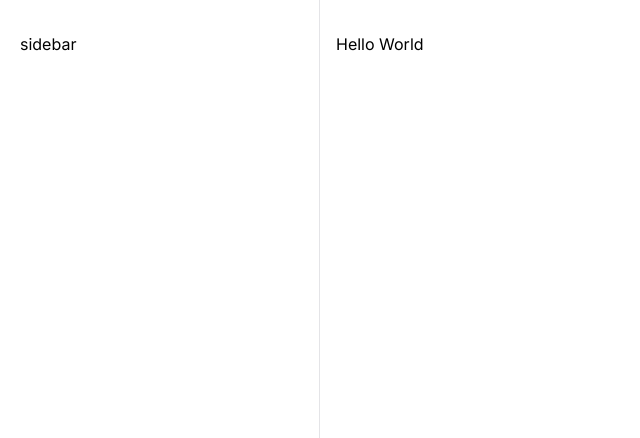
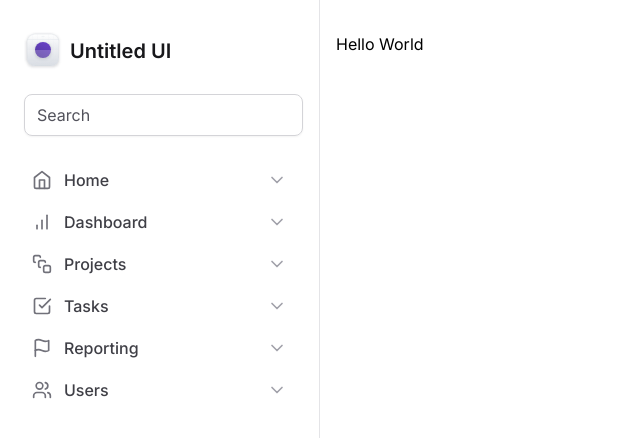
Before and after one commit to gabrieldesiderio/tailwind-next, a Next.js app: page / in a window 1280 px wide. Shown: the top 438 px of the page, without its empty margins (0-640 px from the left). Built offline with nearby package versions, Linux system fonts and the light colour scheme.

Commit message:
add navbar items

```diff
--- a/package.json
+++ b/package.json
@@ -15,6 +15,7 @@
     "autoprefixer": "10.4.14",
     "eslint": "8.46.0",
     "eslint-config-next": "13.4.12",
+    "lucide-react": "^0.264.0",
     "next": "13.4.12",
     "postcss": "8.4.27",
     "react": "18.2.0",
--- a/src/app/layout.tsx
+++ b/src/app/layout.tsx
@@ -1,3 +1,4 @@
+import { Sidebar } from '@/components/Sidebar'
 import './globals.css'
 import type { Metadata } from 'next'
 import { Inter } from 'next/font/google'
@@ -18,7 +19,7 @@
     <html lang="en">
       <body className={inter.className}>
         <div className="grid min-h-screen grid-cols-app">
-          <aside className="border-r border-zinc-200 px-5 py-8">sidebar</aside>
+          <Sidebar />
           <main className="px-4 pb-12 pt-8">{children}</main>
         </div>
       </body>
--- /dev/null
+++ b/src/components/Sidebar/Logo.tsx
@@ -0,0 +1,209 @@
+export function Logo() {
+  return (
+    <strong className="mx-1 flex items-center gap-2 text-xl font-semibold text-zinc-900">
+      <svg
+        width={38}
+        height={38}
+        viewBox="0 0 38 38"
+        fill="none"
+        xmlns="http://www.w3.org/2000/svg"
+      >
+        <g filter="url(#filter0_dd_1509_307)">
+          <g clipPath="url(#clip0_1509_307)">
+            <rect x={3} y={2} width={32} height={32} rx={8} fill="#fff" />
+            <rect
+              x={3}
+              y={2}
+              width={32}
+              height={32}
+              rx={8}
+              fill="url(#paint0_linear_1509_307)"
+            />
+            <path
+              fillRule="evenodd"
+              clipRule="evenodd"
+              d="M19 4.039c-7.71 0-13.961 6.25-13.961 13.961 0 7.71 6.25 13.961 13.961 13.961 7.71 0 13.961-6.25 13.961-13.961 0-7.71-6.25-13.961-13.961-13.961zM4.961 18c0-7.753 6.286-14.039 14.039-14.039S33.039 10.247 33.039 18 26.753 32.039 19 32.039 4.961 25.753 4.961 18z"
+              fill="#D0D5DD"
+            />
+            <path
+              fillRule="evenodd"
+              clipRule="evenodd"
+              d="M19 14.078a3.922 3.922 0 100 7.845 3.922 3.922 0 000-7.845zM15 18a4 4 0 118 0 4 4 0 01-8 0z"
+              fill="#D0D5DD"
+            />
+            <path
+              fillRule="evenodd"
+              clipRule="evenodd"
+              d="M19 15.32a2.68 2.68 0 100 5.36 2.68 2.68 0 000-5.36zM16.243 18a2.757 2.757 0 115.514 0 2.757 2.757 0 01-5.514 0z"
+              fill="#D0D5DD"
+            />
+            <path d="M18.961 2h.078v32h-.078V2z" fill="#D0D5DD" />
+            <path d="M35 17.96v.079H3v-.078h32z" fill="#D0D5DD" />
+            <path
+              d="M29.602 2h.078v32h-.078V2zM13.64 2h.078v32h-.077V2zM24.282 2h.077v32h-.077V2zM8.32 2h.078v32H8.32V2z"
+              fill="#D0D5DD"
+            />
+            <path
+              d="M35 28.602v.077H3v-.077h32zM35 12.64v.078H3v-.077h32zM35 23.281v.078H3v-.078h32zM35 7.32v.078H3V7.32h32z"
+              fill="#D0D5DD"
+            />
+            <g filter="url(#filter1_dd_1509_307)">
+              <circle
+                cx={19}
+                cy={18}
+                r={8}
+                fill="url(#paint1_linear_1509_307)"
+              />
+            </g>
+            <g filter="url(#filter2_b_1509_307)">
+              <path
+                d="M3 18h32v3.2c0 4.48 0 6.72-.872 8.432a8 8 0 01-3.496 3.496C28.92 34 26.68 34 22.2 34h-6.4c-4.48 0-6.72 0-8.432-.872a8 8 0 01-3.496-3.496C3 27.92 3 25.68 3 21.2V18z"
+                fill="#fff"
+                fillOpacity={0.2}
+              />
+            </g>
+          </g>
+          <rect
+            x={3.15}
+            y={2.15}
+            width={31.7}
+            height={31.7}
+            rx={7.85}
+            stroke="#D0D5DD"
+            strokeWidth={0.3}
+          />
+        </g>
+        <defs>
+          <filter
+            id="filter0_dd_1509_307"
+            x={0}
+            y={0}
+            width={38}
+            height={38}
+            filterUnits="userSpaceOnUse"
+            colorInterpolationFilters="sRGB"
+          >
+            <feFlood floodOpacity={0} result="BackgroundImageFix" />
+            <feColorMatrix
+              in="SourceAlpha"
+              values="0 0 0 0 0 0 0 0 0 0 0 0 0 0 0 0 0 0 127 0"
+              result="hardAlpha"
+            />
+            <feOffset dy={1} />
+            <feGaussianBlur stdDeviation={1} />
+            <feColorMatrix values="0 0 0 0 0.0627451 0 0 0 0 0.0941176 0 0 0 0 0.156863 0 0 0 0.06 0" />
+            <feBlend
+              in2="BackgroundImageFix"
+              result="effect1_dropShadow_1509_307"
+            />
+            <feColorMatrix
+              in="SourceAlpha"
+              values="0 0 0 0 0 0 0 0 0 0 0 0 0 0 0 0 0 0 127 0"
+              result="hardAlpha"
+            />
+            <feOffset dy={1} />
+            <feGaussianBlur stdDeviation={1.5} />
+            <feColorMatrix values="0 0 0 0 0.0627451 0 0 0 0 0.0941176 0 0 0 0 0.156863 0 0 0 0.1 0" />
+            <feBlend
+              in2="effect1_dropShadow_1509_307"
+              result="effect2_dropShadow_1509_307"
+            />
+            <feBlend
+              in="SourceGraphic"
+              in2="effect2_dropShadow_1509_307"
+              result="shape"
+            />
+          </filter>
+          <filter
+            id="filter1_dd_1509_307"
+            x={8}
+            y={8}
+            width={22}
+            height={22}
+            filterUnits="userSpaceOnUse"
+            colorInterpolationFilters="sRGB"
+          >
+            <feFlood floodOpacity={0} result="BackgroundImageFix" />
+            <feColorMatrix
+              in="SourceAlpha"
+              values="0 0 0 0 0 0 0 0 0 0 0 0 0 0 0 0 0 0 127 0"
+              result="hardAlpha"
+            />
+            <feOffset dy={1} />
+            <feGaussianBlur stdDeviation={1} />
+            <feColorMatrix values="0 0 0 0 0.0627451 0 0 0 0 0.0941176 0 0 0 0 0.156863 0 0 0 0.06 0" />
+            <feBlend
+              in2="BackgroundImageFix"
+              result="effect1_dropShadow_1509_307"
+            />
+            <feColorMatrix
+              in="SourceAlpha"
+              values="0 0 0 0 0 0 0 0 0 0 0 0 0 0 0 0 0 0 127 0"
+              result="hardAlpha"
+            />
+            <feOffset dy={1} />
+            <feGaussianBlur stdDeviation={1.5} />
+            <feColorMatrix values="0 0 0 0 0.0627451 0 0 0 0 0.0941176 0 0 0 0 0.156863 0 0 0 0.1 0" />
+            <feBlend
+              in2="effect1_dropShadow_1509_307"
+              result="effect2_dropShadow_1509_307"
+            />
+            <feBlend
+              in="SourceGraphic"
+              in2="effect2_dropShadow_1509_307"
+              result="shape"
+            />
+          </filter>
+          <filter
+            id="filter2_b_1509_307"
+            x={-2}
+            y={13}
+            width={42}
+            height={26}
+            filterUnits="userSpaceOnUse"
+            colorInterpolationFilters="sRGB"
+          >
+            <feFlood floodOpacity={0} result="BackgroundImageFix" />
+            <feGaussianBlur in="BackgroundImageFix" stdDeviation={2.5} />
+            <feComposite
+              in2="SourceAlpha"
+              operator="in"
+              result="effect1_backgroundBlur_1509_307"
+            />
+            <feBlend
+              in="SourceGraphic"
+              in2="effect1_backgroundBlur_1509_307"
+              result="shape"
+            />
+          </filter>
+          <linearGradient
+            id="paint0_linear_1509_307"
+            x1={19}
+            y1={2}
+            x2={19}
+            y2={34}
+            gradientUnits="userSpaceOnUse"
+          >
+            <stop stopColor="#fff" />
+            <stop offset={1} stopColor="#D0D5DD" />
+          </linearGradient>
+          <linearGradient
+            id="paint1_linear_1509_307"
+            x1={15}
+            y1={26}
+            x2={23}
+            y2={10}
+            gradientUnits="userSpaceOnUse"
+          >
+            <stop stopColor="#53389E" />
+            <stop offset={1} stopColor="#6941C6" />
+          </linearGradient>
+          <clipPath id="clip0_1509_307">
+            <rect x={3} y={2} width={32} height={32} rx={8} fill="#fff" />
+          </clipPath>
+        </defs>
+      </svg>
+      <span>Untitled UI</span>
+    </strong>
+  )
+}
--- /dev/null
+++ b/src/components/Sidebar/MainNavigation/NavItem.tsx
@@ -0,0 +1,21 @@
+import { ChevronDown } from 'lucide-react'
+
+export interface NavItemProps {
+  title: string
+  icon: ElementType
+}
+
+export function NavItem({ title, icon: Icon }: NavItemProps) {
+  return (
+    <a
+      href=""
+      className="group flex items-center gap-3 rounded px-3 py-2 hover:bg-violet-50"
+    >
+      <Icon className="h-5 w-5 text-zinc-500" />
+      <span className="font-medium text-zinc-700 group-hover:text-violet-500">
+        {title}
+      </span>
+      <ChevronDown className="ml-auto h-5 w-5 text-zinc-400 group-hover:text-violet-300" />
+    </a>
+  )
+}
--- /dev/null
+++ b/src/components/Sidebar/MainNavigation/index.tsx
@@ -0,0 +1,22 @@
+import {
+  BarChart,
+  CheckSquare,
+  Flag,
+  Home,
+  SquareStack,
+  Users,
+} from 'lucide-react'
+import { NavItem } from './NavItem'
+
+export function MainNavigation() {
+  return (
+    <nav className="space-y-0.5">
+      <NavItem title="Home" icon={Home} />
+      <NavItem title="Dashboard" icon={BarChart} />
+      <NavItem title="Projects" icon={SquareStack} />
+      <NavItem title="Tasks" icon={CheckSquare} />
+      <NavItem title="Reporting" icon={Flag} />
+      <NavItem title="Users" icon={Users} />
+    </nav>
+  )
+}
--- /dev/null
+++ b/src/components/Sidebar/index.tsx
@@ -0,0 +1,19 @@
+import { Logo } from './Logo'
+import { MainNavigation } from './MainNavigation'
+
+export function Sidebar() {
+  return (
+    <aside className="space-y-6 border-r border-zinc-200 px-5 py-8">
+      <Logo />
+
+      <div className="mx-1 flex w-full items-center gap-2 rounded-lg border border-zinc-300 px-3 py-2 shadow-sm">
+        <input
+          className="border-0 bg-transparent p-0 text-zinc-900 placeholder-zinc-600"
+          placeholder="Search"
+        />
+      </div>
+
+      <MainNavigation />
+    </aside>
+  )
+}
```
Also changed, not shown: 1 other file (tests, documents, lock files or other folders).
